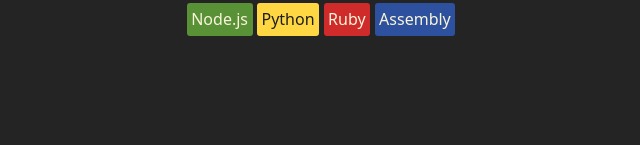
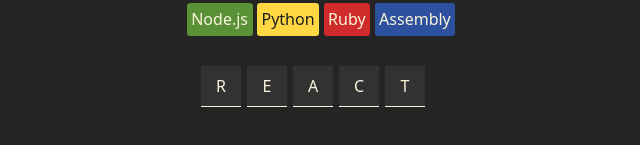
Before and after one commit to Waqar-Ahmad76/Assembly-Endgame, a React app: page / in a window 1280 px wide. Shown: the part 323-468 px from the top of the page, without its empty margins (319-959 px from the left). Built offline with nearby package versions, Linux system fonts and the light colour scheme; the HTML template or start-up script is replaced by a standard one.

Commit message:
Styled the word to be guessed

```diff
--- a/src/App.css
+++ b/src/App.css
@@ -91,3 +91,12 @@
   max-width: 350px;
   gap:4.5px
 }
+
+.word {
+  max-width: 334px;
+  display: flex;
+  justify-content: center;
+  align-items: center;
+  gap: 6px;
+margin-top: 30px;
+}
--- a/src/App.jsx
+++ b/src/App.jsx
@@ -1,10 +1,11 @@
 import "./App.css";
 import { languages } from "./languages";
+import { useState } from "react";
 
 function App() {
   const languageList = languages.map((language) => (
     <span
-    key={language.name}
+      key={language.name}
       style={{
         backgroundColor: language.backgroundColor,
         color: language.color,
@@ -17,6 +18,28 @@
       {language.name}
     </span>
   ));
+
+  const [currentWord, setCurrentWord] = useState("react");
+  // const wordArr = ;
+  const alphabets = Array.from(currentWord).map((alphabet, index) => {
+    return (
+      <span
+        style={{
+          height: "40px",
+          width: "40px",
+          borderBottom: "1px solid #F9F4DA",
+          // padding: "6px",
+          backgroundColor: "#323232",
+          color: "#F9F4DA",
+          textAlign: "center",
+          lineHeight: "40px",
+        }}
+        key={index}
+      >
+        {alphabet.toUpperCase()}
+      </span>
+    );
+  });
   return (
     <>
       <main>
@@ -32,6 +55,7 @@
           <p id="message">Well done! 🎉</p>
         </section>
         <section className="languages">{languageList}</section>
+        <section className="word">{alphabets}</section>
       </main>
     </>
   );
```
